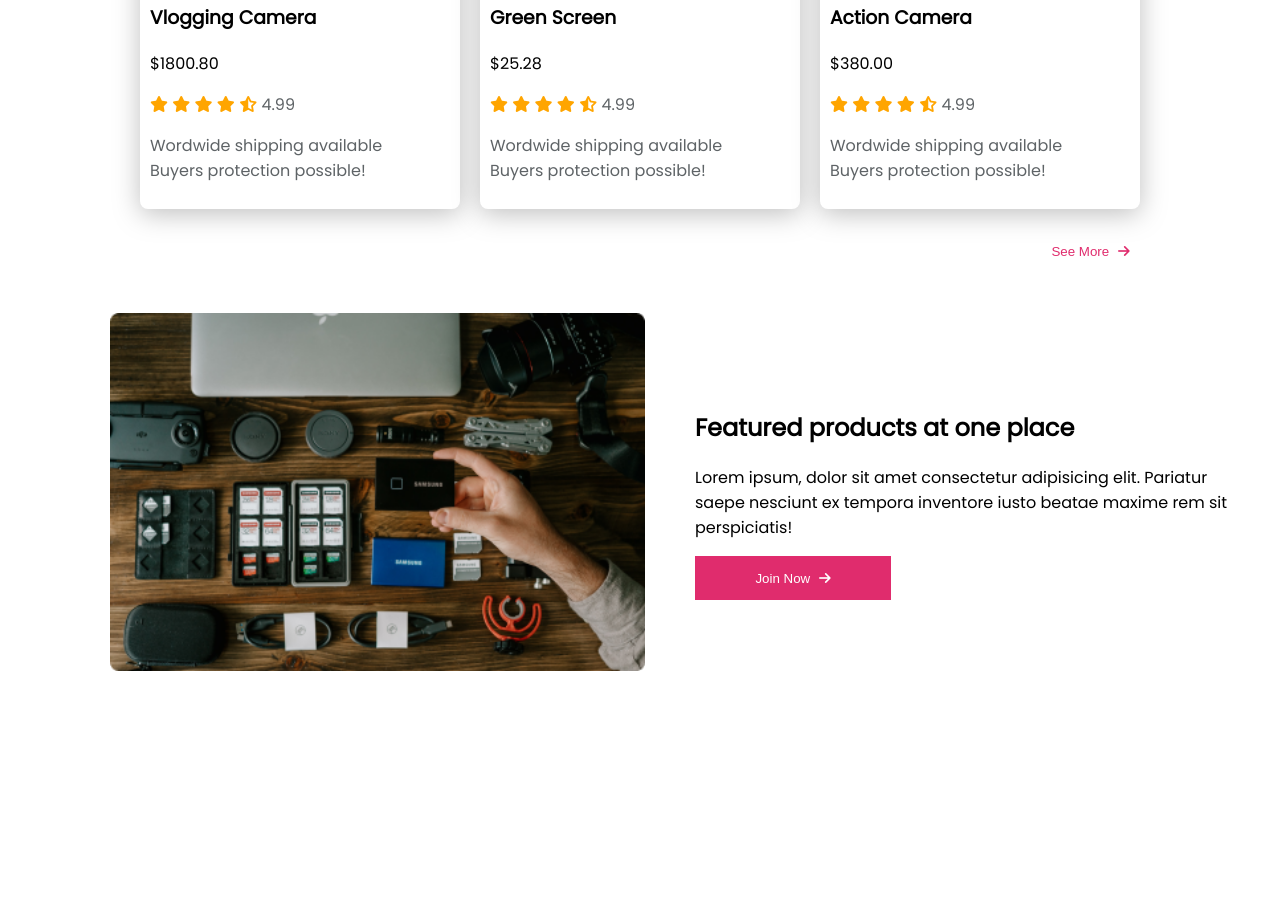
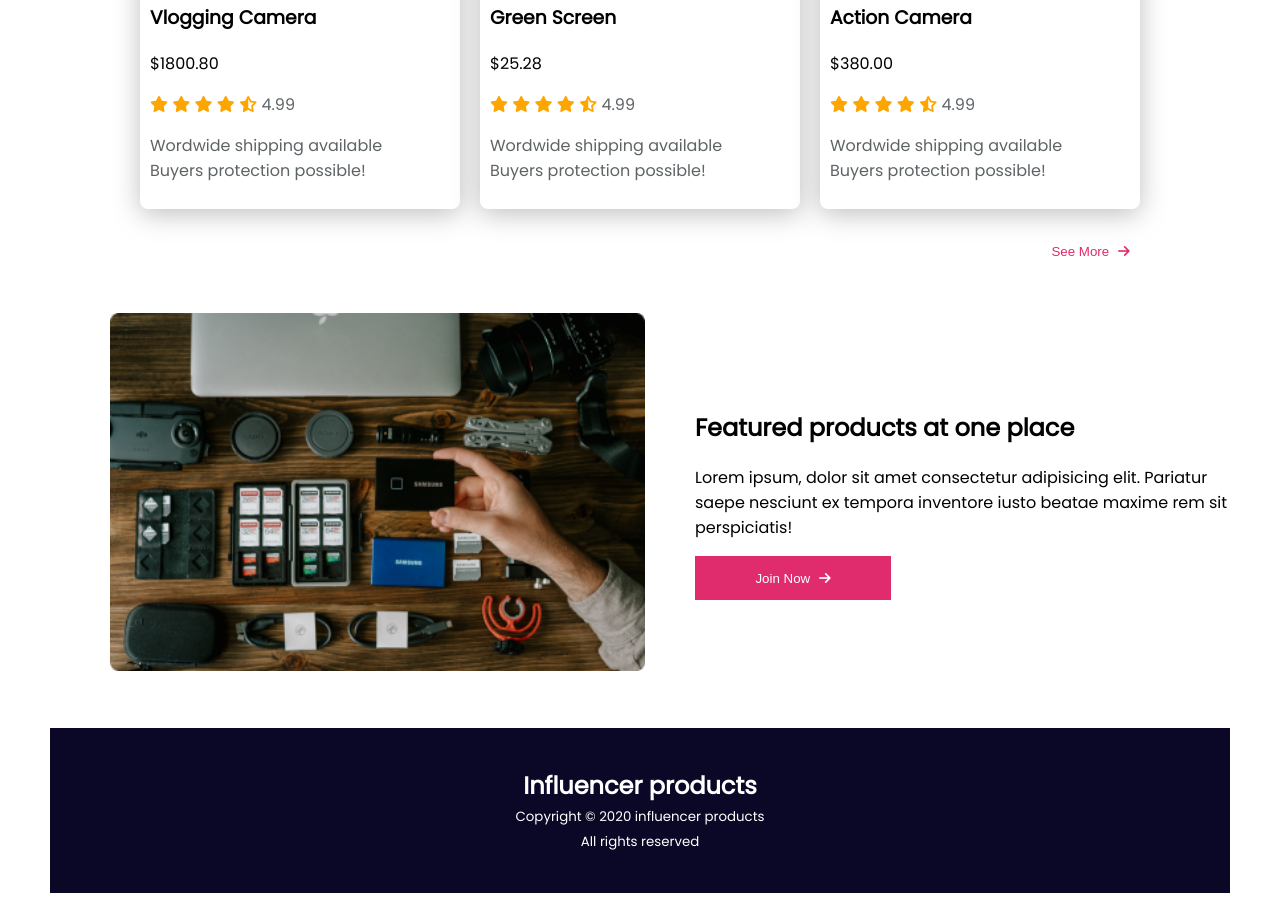
Before and after one commit to mostafizurhh/Responsive-Influencer-gear, a plain HTML site: page index.html in a window 1280 px wide. Shown: the part 2216-3119 px from the top of the page. Before the commit the page ends 2954 px from the top, so only its background shows below. Drawn offline with Linux system fonts and the light colour scheme.

Commit message:
footer added

```diff
--- a/index.html
+++ b/index.html
@@ -315,6 +315,13 @@
             </div>
         </section>
     </main>
+    <footer>
+        <h4>Influencer products</h4>
+        <small>
+            Copyright © 2020 influencer products <br>
+            All rights reserved
+        </small>
+    </footer>
 </body>
 
 
--- a/styles.css
+++ b/styles.css
@@ -126,3 +126,18 @@ h2 {
     height: 44px;
     border: 0 solid white;
 }
+
+/* ----------------Footer------------- */
+
+footer {
+    padding: 40px 0px;
+    text-align: center;
+    width: 100%;
+    background-color: #0A0826;
+    color: white;
+}
+
+footer h4 {
+    font-size: 24px;
+    margin: 0%;
+}
```
